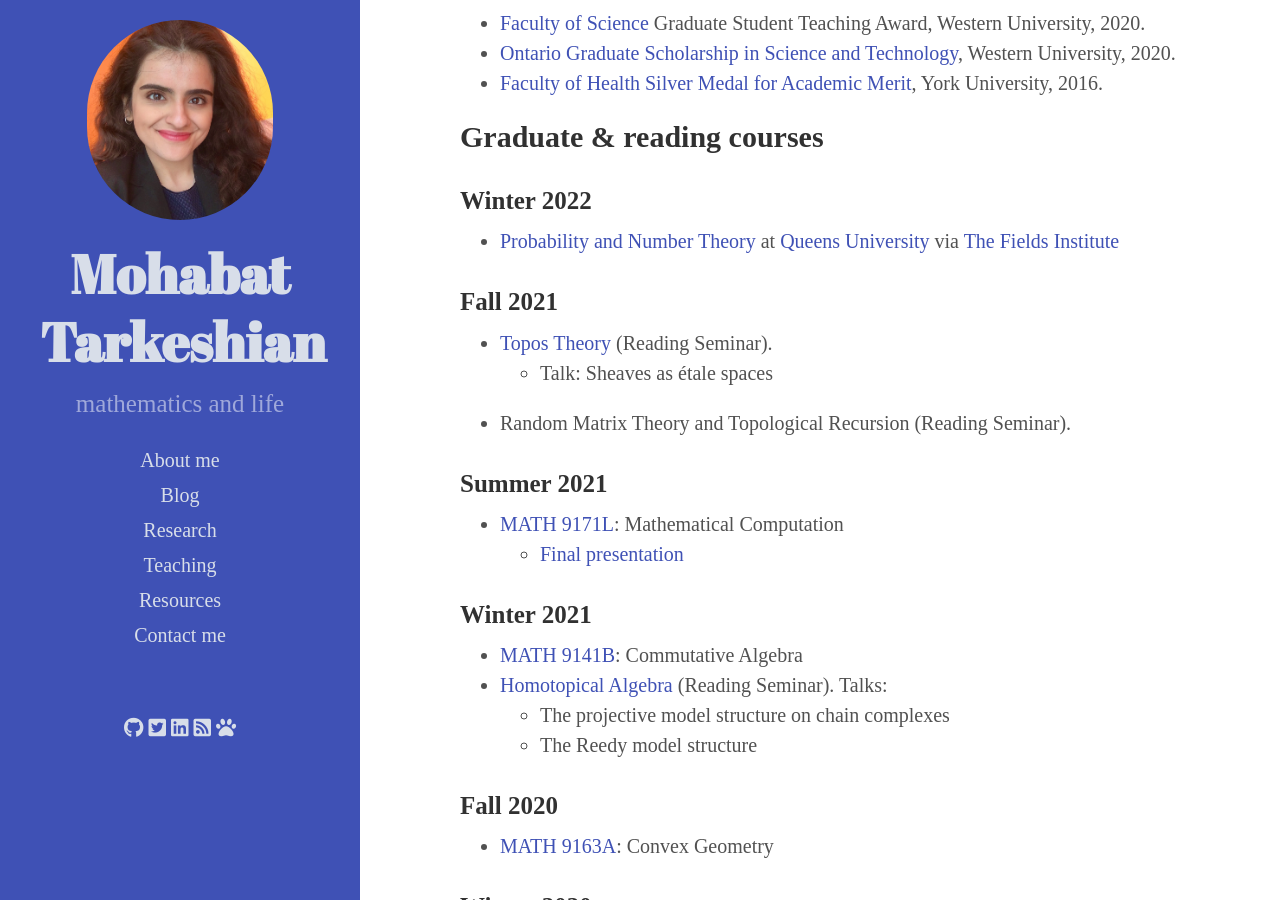
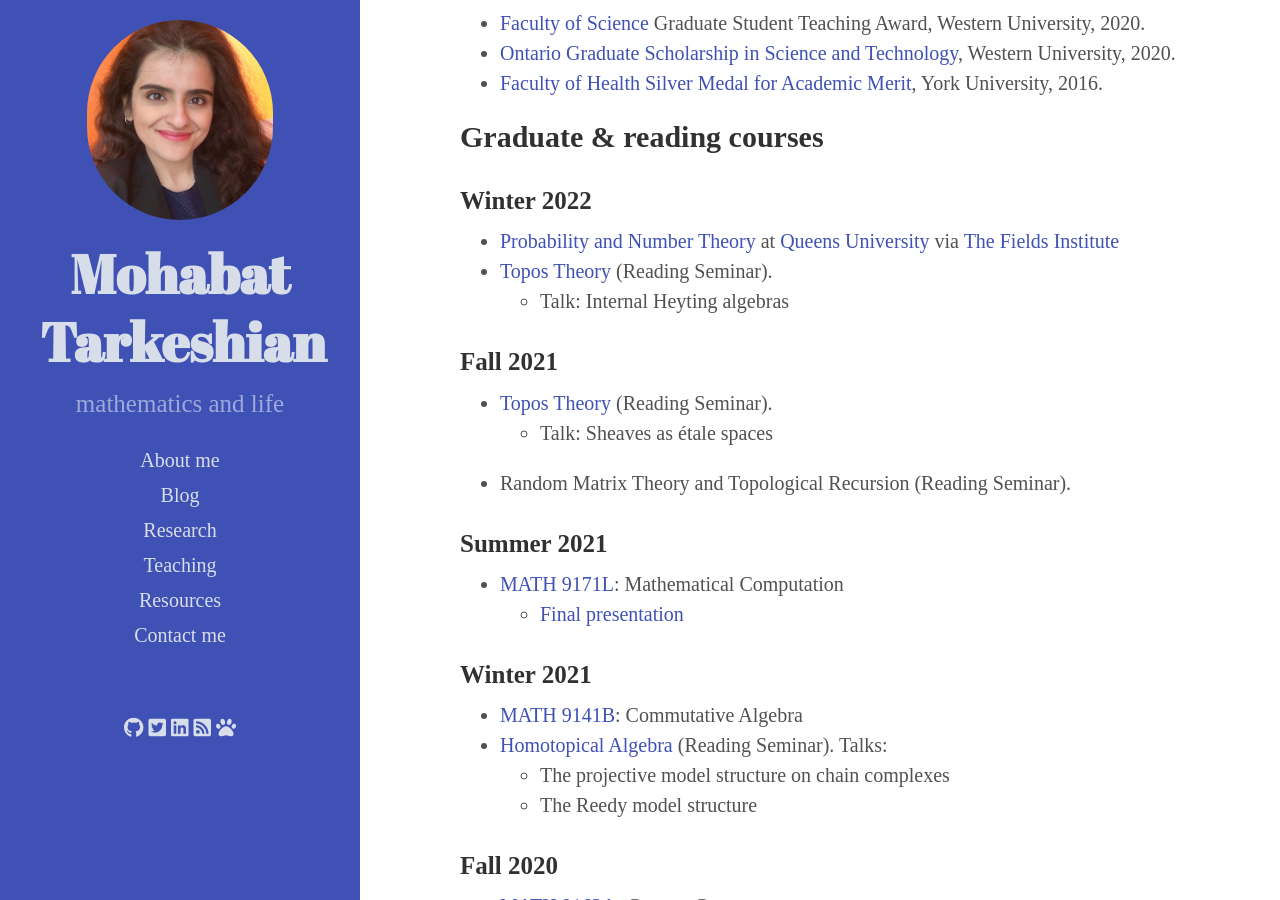
Before and after one commit to mohabatt/mohabatt.github.io, a Jekyll site: the page built from research.md, in a window 1280 px wide and 900 px high, scrolled down 440 px. Built offline with Jekyll 4.4.1, drawn with Linux system fonts in a browser that asks for light colours; nearby versions of some CDN libraries.

Commit message:
2022W courses updated

```diff
--- a/research.md
+++ b/research.md
@@ -14,6 +14,8 @@ I'm currently thinking about [exponential random graph models](https://en.wikipe
 ## Graduate & reading courses
 ### Winter 2022
 - [Probability and Number Theory](http://www.fields.utoronto.ca/activities/21-22/probability-and-numbers) at [Queens University](https://www.queensu.ca/) via [The Fields Institute](http://www.fields.utoronto.ca/describe/host-institutions/fields-institute)
+- [Topos Theory](https://www.uwo.ca/math/faculty/kapulkin/seminars/topos_theory.html) (Reading Seminar).
+    - Talk: Internal Heyting algebras
 
 ### Fall 2021
 - [Topos Theory](https://www.uwo.ca/math/faculty/kapulkin/seminars/topos_theory.html) (Reading Seminar).
```
